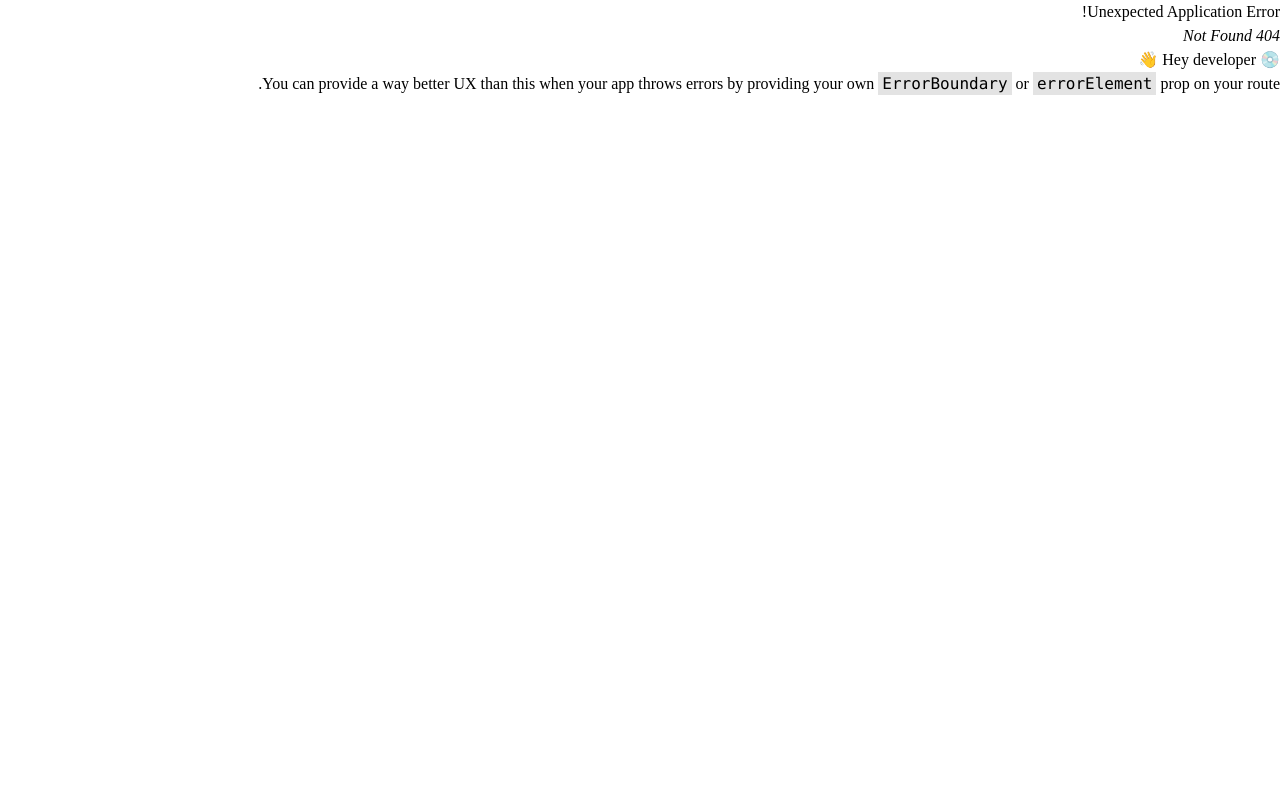
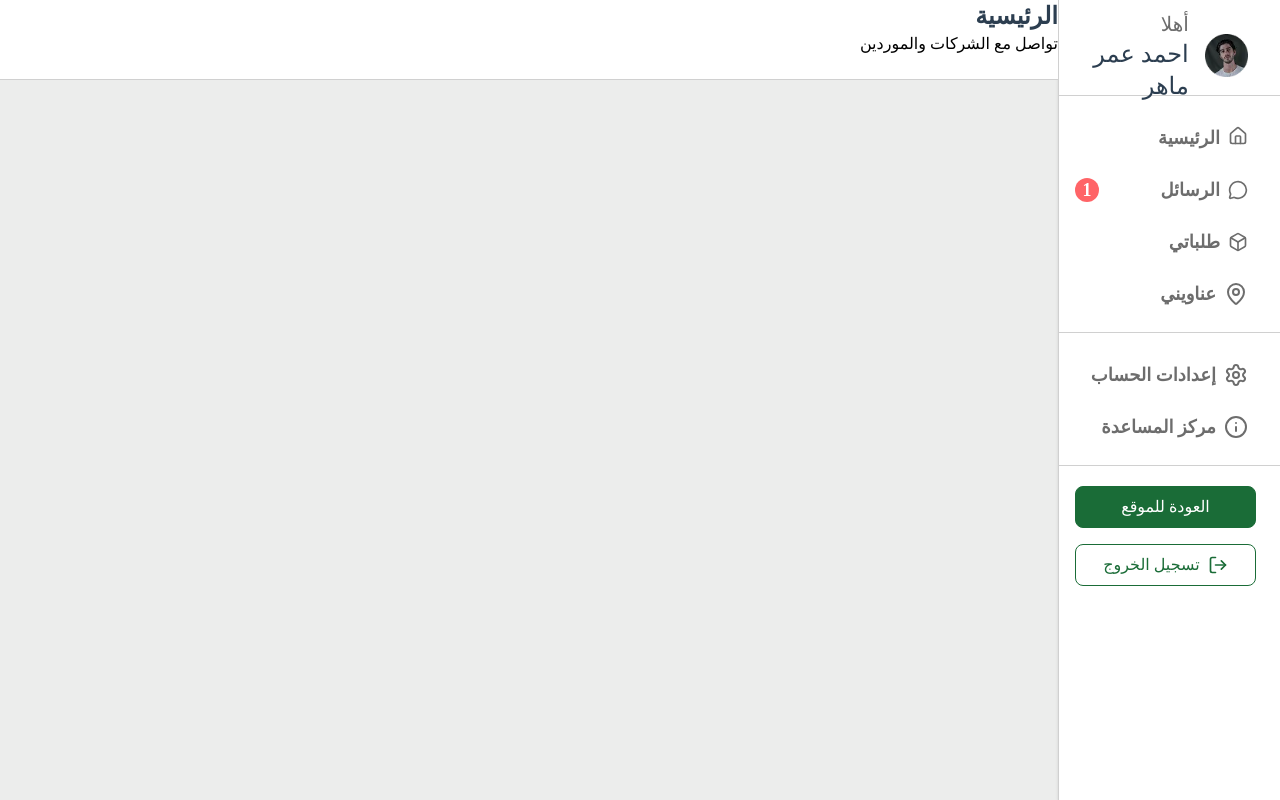
Before and after one commit to Eslam-Mohamed-G/suadi-made, a React (Vite) app: page /userProfile/mainPage in a window 1280 px wide. Before the commit this address had no page. Shown: the top 800 px of the page. Built offline with nearby package versions, Linux system fonts and the light colour scheme.

Commit message:
add nested rout to userProfile

```diff
--- a/src/App.tsx
+++ b/src/App.tsx
@@ -17,6 +17,7 @@ import UserLogin from './pages/UserLogin/UserLogin';
 import CompanySingUp from './pages/CompanySingUp/CompanySingUp';
 import CompanyLongin from './pages/CompanyLongin/CompanyLongin';
 import UserProfile from './pages/UserProfile/UserProfile';
+import MainPage from './pages/UserProfile/Page/MainPage';
 
 const routes = createBrowserRouter([
   { path: "/", element: <Layouts />, children:[
@@ -31,7 +32,9 @@ const routes = createBrowserRouter([
     { path: "createAccount", element: <CreateAccount/> },
     { path: "userSignUp", element: <UserSignUp/> },
     { path: "userLogin", element: <UserLogin/> },
-    { path: "userProfile", element: <UserProfile/> },
+    { path: "userProfile", element: <UserProfile/>, children:[
+      {path: "/userProfile/mainPage", element: <MainPage/>}
+    ] },
     { path: "companySingUp", element: <CompanySingUp/> },
     { path: "companyLongin", element: <CompanyLongin/> },
   ]}
--- a/src/components/SideBar/SideBar.tsx
+++ b/src/components/SideBar/SideBar.tsx
@@ -21,7 +21,7 @@ export default function SideBar() {
                 <div className="ps-2 md:ps-6 pe-2 pb-4 border-b border-borderColor">
                     <ul className='flex flex-col gap-2 text-paragraphTextColor'>
                         <li className='group'>
-                            <Link to="/userProfile" className='flex flex-row gap-2 items-center w-full p-2 rounded-lg font-bold text-lg group-hover:bg-mainColor group-hover:text-white cursor-pointer transition-colors ease-in-out duration-500'>
+                            <Link to="/userProfile/mainPage" className='flex flex-row gap-2 items-center w-full p-2 rounded-lg font-bold text-lg group-hover:bg-mainColor group-hover:text-white cursor-pointer transition-colors ease-in-out duration-500'>
                                 <svg xmlns="http://www.w3.org/2000/svg" width={20} height={20} viewBox="0 0 24 24" fill="none" stroke="currentColor" strokeWidth={2} strokeLinecap="round" strokeLinejoin="round" className="mb-1"><path d="M15 21v-8a1 1 0 0 0-1-1h-4a1 1 0 0 0-1 1v8" /><path d="M3 10a2 2 0 0 1 .709-1.528l7-6a2 2 0 0 1 2.582 0l7 6A2 2 0 0 1 21 10v9a2 2 0 0 1-2 2H5a2 2 0 0 1-2-2z" /></svg>
                                 <span>الرئيسية</span>
                             </Link>
--- a/src/layouts/Layouts.tsx
+++ b/src/layouts/Layouts.tsx
@@ -7,7 +7,7 @@ export default function Layouts() {
   const location = useLocation();
   return (
     <div className="">
-      <nav className={`fixed top-0 start-0 end-0 z-50 bg-white ${location.pathname === "/userProfile" ? "hidden": "block"}`}>
+      <nav className={`fixed top-0 start-0 end-0 z-50 bg-white ${location.pathname === "/userProfile" || location.pathname === "/userProfile/mainPage" ? "hidden": "block"}`}>
         <Navbar />
       </nav>
 
--- /dev/null
+++ b/src/pages/UserProfile/Page/MainPage.tsx
@@ -0,0 +1,14 @@
+import React from 'react'
+import { useLocation } from 'react-router-dom'
+
+export default function MainPage() {
+    const location = useLocation()
+    return (
+        <div className="">
+            <header className='bg-white h-20 border-b border-borderColor'>
+                <h1 className='text-2xl text-textColor font-bold'>الرئيسية</h1>
+                <p>تواصل مع الشركات والموردين</p>
+            </header>
+        </div>
+    )
+}
--- a/src/pages/UserProfile/UserProfile.tsx
+++ b/src/pages/UserProfile/UserProfile.tsx
@@ -1,10 +1,14 @@
 import React from 'react'
 import SideBar from '../../components/SideBar/SideBar'
+import { Outlet } from 'react-router-dom'
 
 export default function UserProfile() {
   return (
-    <div className='min-h-dvh bg-backGroundColor'>
+    <div className='min-h-dvh bg-backGroundColor flex flex-row'>
         <SideBar/>
+        <div className="w-full">
+        <Outlet/>
+        </div>
     </div>
   )
 }
```
